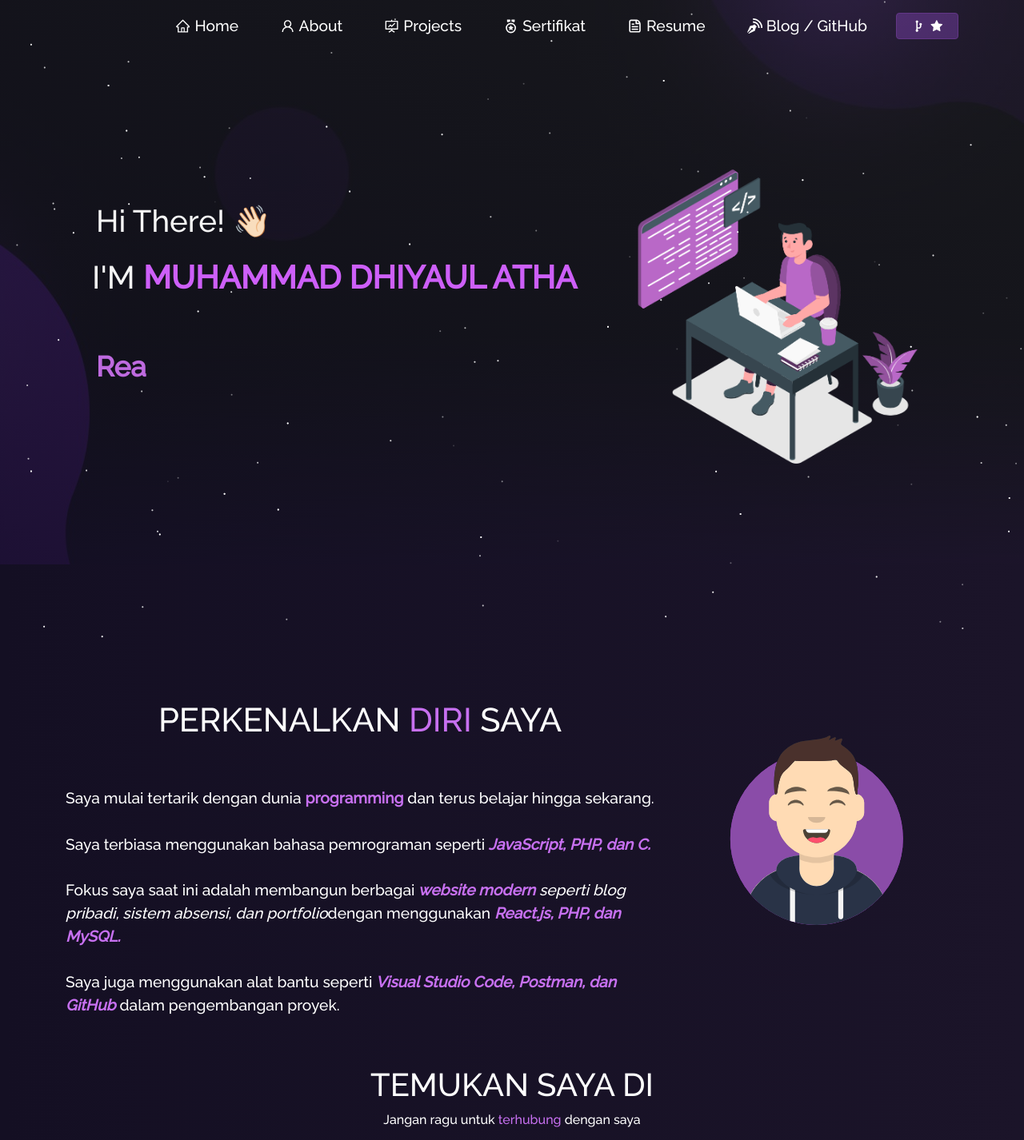
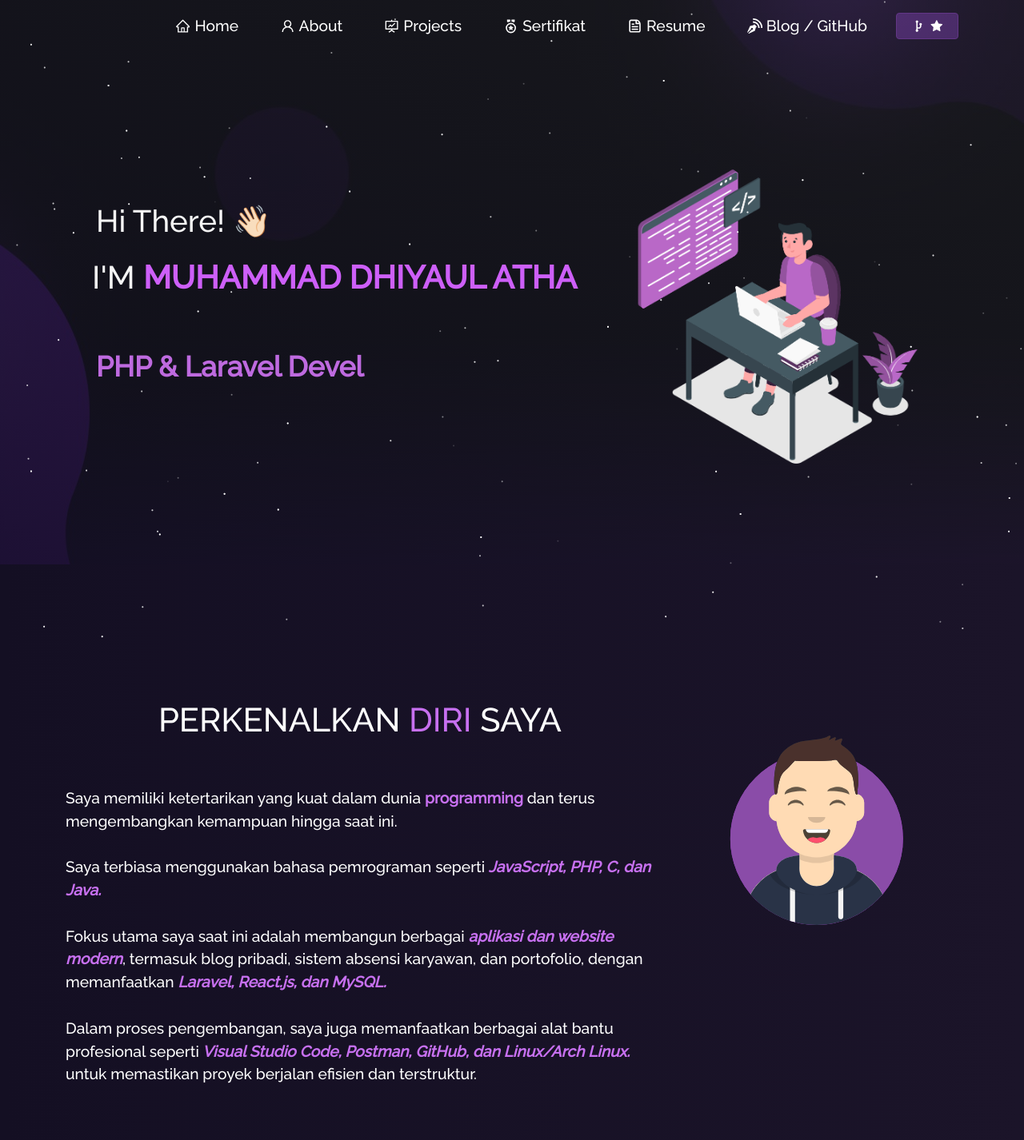
Before and after one commit to Bangkah/portfolio, a React (Create React App) app: page / in a window 1280 px wide. Shown: the top 1426 px of the page at 80% size. Built offline with nearby package versions, Linux system fonts and the light colour scheme.

Commit message:
add: sertifikat

```diff
--- a/src/components/About/AboutCard.js
+++ b/src/components/About/AboutCard.js
@@ -11,19 +11,19 @@ function AboutCard() {
 
             <br />
             <br />
-            Saya fokus dalam pengembangan website menggunakan <strong className="purple">PHP native</strong> maupun <strong className="purple">framework Laravel</strong>. Saya senang membangun aplikasi web yang bersih, efisien, dan mudah dikembangkan.
+            Saya memiliki fokus utama dalam pengembangan website menggunakan <strong className="purple">PHP native</strong> maupun <strong className="purple">framework Laravel</strong>. Saya senang membangun aplikasi web yang bersih, efisien, responsif, dan mudah dikembangkan.
 
             <br />
             <br />
-            Selain itu, saya aktif mengikuti perkembangan teknologi web, belajar membangun aplikasi fullstack, dan terbuka untuk berbagai kolaborasi seperti:
+            Selain itu, saya aktif mengikuti perkembangan teknologi web, terus meningkatkan kemampuan fullstack, dan terbuka untuk berbagai bentuk kolaborasi, seperti:
             <ul>
               <li>📦 Proyek freelance (UMKM & individu)</li>
-              <li>🌐 Kolaborasi open-source</li>
-              <li>👨‍💻 Tim pengembang aplikasi</li>
+              <li>🌐 Kontribusi open-source</li>
+              <li>👨‍💻 Kolaborasi tim pengembangan aplikasi</li>
             </ul>
 
             <br />
-            🎯 Tujuan saya adalah menjadi seorang <strong className="purple">Full-Stack Web Developer</strong> yang berkualitas, profesional, dan memberikan dampak nyata melalui teknologi.
+            🎯 Tujuan saya adalah menjadi seorang <strong className="purple">Full-Stack Web Developer</strong> yang kompeten, profesional, dan mampu memberikan dampak positif melalui teknologi.
           </p>
         </blockquote>
       </Card.Body>
--- a/src/components/Certificate/Certificates.js
+++ b/src/components/Certificate/Certificates.js
@@ -2,16 +2,18 @@ import React from "react";
 import { Container, Row, Col, Image } from "react-bootstrap";
 
 const certificates = [
+  {
+    file: require("../../Assets/Certificates/Muhammad Dhyaul Atha_page-0001.jpg"),
+  },
+   {
+    file: require("../../Assets/Certificates/Code Generations and Optimization - Muhammad Dhiyaul Atha_page-0001.jpg"),
+  },
   {
     file: require("../../Assets/Certificates/Certificate-of-Completion-Introduction-to-Information-Security_page-0001.jpg"),
   },
   {
     file: require("../../Assets/Certificates/muhammad-dhyaul-atha-certificate-completion-damc_page-0001.jpg"),
   },
-  {
-    file: require("../../Assets/Certificates/Muhammad Dhyaul Atha_page-0001.jpg"),
-  },
-
   {
     file: require("../../Assets/Certificates/IBMDesign20250807-32-9a1ab9_page-0001.jpg"),
   },
--- a/src/components/Home/Home2.js
+++ b/src/components/Home/Home2.js
@@ -16,32 +16,32 @@ function Home2() {
         <Row>
           <Col md={8} className="home-about-description">
             <h1 style={{ fontSize: "2.6em" }}>
-              PERKENALKAN <span className="purple"> DIRI </span> SAYA
+              PERKENALKAN <span className="purple">DIRI</span> SAYA
             </h1>
             <p className="home-about-body">
-              Saya mulai tertarik dengan dunia <b className="purple">programming</b> dan terus belajar hingga sekarang.
+              Saya memiliki ketertarikan yang kuat dalam dunia <b className="purple">programming</b> dan terus mengembangkan kemampuan hingga saat ini.
               <br />
               <br />Saya terbiasa menggunakan bahasa pemrograman seperti
               <i>
-                <b className="purple"> JavaScript, PHP, dan C.</b>
+                <b className="purple"> JavaScript, PHP, C, dan Java.</b>
               </i>
               <br />
               <br />
-              Fokus saya saat ini adalah membangun berbagai
+              Fokus utama saya saat ini adalah membangun berbagai
               <i>
-                <b className="purple"> website modern </b> seperti blog pribadi, sistem absensi, dan portfolio
+                <b className="purple"> aplikasi dan website modern</b>
               </i>
-              dengan menggunakan
+              , termasuk blog pribadi, sistem absensi karyawan, dan portofolio, dengan memanfaatkan
               <i>
-                <b className="purple"> React.js, PHP, dan MySQL.</b>
+                <b className="purple"> Laravel, React.js, dan MySQL.</b>
               </i>
               <br />
               <br />
-              Saya juga menggunakan alat bantu seperti
+              Dalam proses pengembangan, saya juga memanfaatkan berbagai alat bantu profesional seperti
               <i>
-                <b className="purple"> Visual Studio Code, Postman, dan GitHub</b>
+                <b className="purple"> Visual Studio Code, Postman, GitHub, dan Linux/Arch Linux.</b>
               </i>{" "}
-              dalam pengembangan proyek.
+              untuk memastikan proyek berjalan efisien dan terstruktur.
             </p>
           </Col>
           <Col md={4} className="myAvtar">
@@ -52,9 +52,9 @@ function Home2() {
         </Row>
         <Row>
           <Col md={12} className="home-about-social">
-            <h1>TEMUKAN SAYA DI</h1>
+            <h1>TERHUBUNG DENGAN SAYA</h1>
             <p>
-              Jangan ragu untuk <span className="purple">terhubung</span> dengan saya
+              Jangan ragu untuk <span className="purple">menghubungi</span> saya melalui media sosial berikut
             </p>
             <ul className="home-about-social-links">
               <li className="social-icons">
--- a/src/components/Home/Type.js
+++ b/src/components/Home/Type.js
@@ -6,11 +6,11 @@ function Type() {
     <Typewriter
       options={{
         strings: [
-          "React.js Developer",
-          "PHP & Laravel Programmer",
+          "PHP & Laravel Developer",
           "Linux & Open Source Enthusiast",
           "Fullstack Web Developer",
-          "Website Portofolio Builder",
+          "React.js & Frontend Specialist",
+          "Professional Portfolio Builder",
         ],
         autoStart: true,
         loop: true,
--- a/src/components/Projects/Projects.js
+++ b/src/components/Projects/Projects.js
@@ -3,7 +3,6 @@ import { Container, Row, Col } from "react-bootstrap";
 import ProjectCard from "./ProjectCards";
 import Particle from "../Particle";
 
-// Gambar proyek (pastikan semua gambar tersedia di folder ini)
 import muslimlifeImg from "../../Assets/Projects/muslimlife.png";
 import akademikImg from "../../Assets/Projects/akademik.png";
 import absensiImg from "../../Assets/Projects/absensi.png";
```
Also changed, not shown: src/Assets/Certificates/Code Generations and Optimization - Muhammad Dhiyaul Atha_page-0001.jpg (added).
